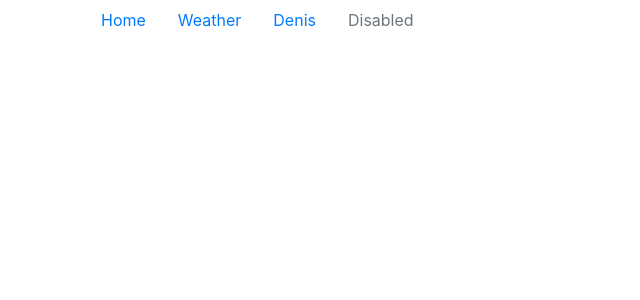
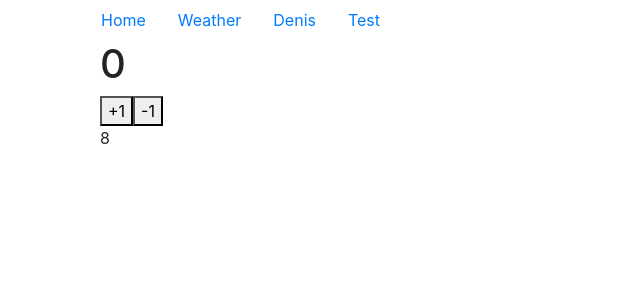
Before and after one commit to ArtemProkopenko123/WeeksCounter, a React (Create React App) app: page /test in a window 1280 px wide. Shown: the top 300 px of the page, without its empty margins (0-640 px from the left). Built offline with nearby package versions, Linux system fonts and the light colour scheme.

Commit message:
New Test App

```diff
--- /dev/null
+++ b/src/components/app3/appWrap.jsx
@@ -0,0 +1,45 @@
+import React from 'react';
+import Child1 from './child_1';
+import Child2 from './child_2';
+class TestAppWrap extends React.Component {
+    constructor(props){
+        super(props)
+        this.state = {
+            counter: 0
+        };
+        this.incrementCount = this.incrementCount.bind(this);
+        this.decrementCounter = this.decrementCounter.bind(this);
+    }
+    incrementCount() {
+        this.setState( {
+          counter: this.state.counter + 1
+        });
+    }
+    decrementCounter() {
+        this.setState( {
+          counter: this.state.counter - 1
+        });
+    }
+    render(){
+        return(
+            <div className="row">
+                <div className="container">
+                    <div className="col">
+                    <h1>{this.state.counter}</h1>
+                        <Child1
+                            increment={this.incrementCount}
+                            decrement={this.decrementCounter}
+                        />
+                    </div>
+                    <div className="col">
+                        <Child2
+                            counter = {this.state.counter}
+                        />
+                    </div>
+                </div>
+            </div>
+        );
+    }
+}
+
+export default TestAppWrap;
--- /dev/null
+++ b/src/components/app3/child_1.jsx
@@ -0,0 +1,13 @@
+import React from 'react';
+
+const Child1 = (props) => {
+
+    return(
+        <>
+            <button onClick={props.increment}>+1</button>
+            <button onClick={props.decrement}>-1</button>
+        </>
+    );
+}
+
+export default Child1;
--- /dev/null
+++ b/src/components/app3/child_2.jsx
@@ -0,0 +1,22 @@
+import React from 'react';
+
+
+class Child2 extends React.Component {
+    constructor(props){
+        super(props);
+        this.state = {
+            counter2: 8
+        };
+        console.log("HELLO: ", props);
+    }
+    render(){
+        return(
+            <>
+                {this.state.counter2 - this.props.counter}
+            </>
+        );
+    }
+
+
+}
+export default Child2;
--- a/src/components/navigation.js
+++ b/src/components/navigation.js
@@ -3,6 +3,7 @@ import {BrowserRouter as Router, Route,Link} from "react-router-dom";
 import Info from "./info";
 import ProdFilterTable from "./app1/prodFilterTable";
 import AppWrap from "./app2/appWrap";
+import TestAppWrap from "./app3/appWrap";
 
 
 
@@ -23,7 +24,7 @@ const AppRouter=()=>{
                             <Link className="nav-link" to="/denis/">Denis</Link>
                         </li>
                         <li className="nav-item">
-                            <Link className="nav-link disabled" to="#">Disabled</Link>
+                            <Link className="nav-link" to="/test/">Test</Link>
                         </li>
                     </ul>
                 </nav>
@@ -31,7 +32,7 @@ const AppRouter=()=>{
                 <Route path="/" exact component={ProdFilterTable} />
                 <Route path="/weather/" exact component={Info} />
                 <Route path="/denis/" exact component={AppWrap} />
-
+                <Route path="/test/" exact component={TestAppWrap} />
         </Router>
     );
 }
```
